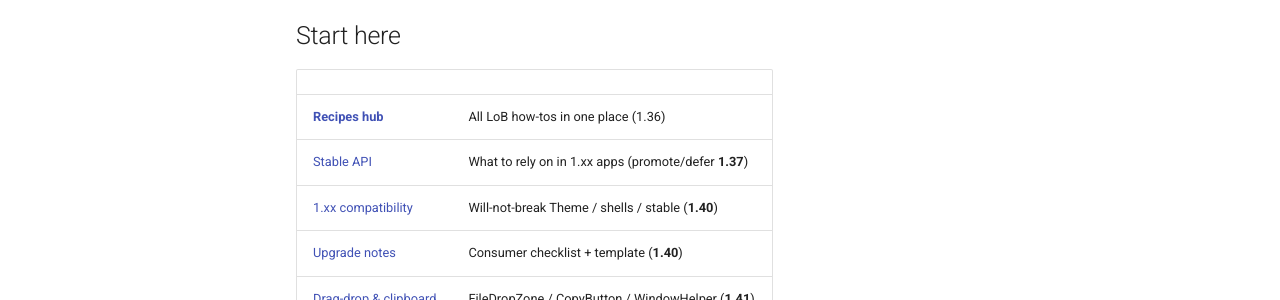
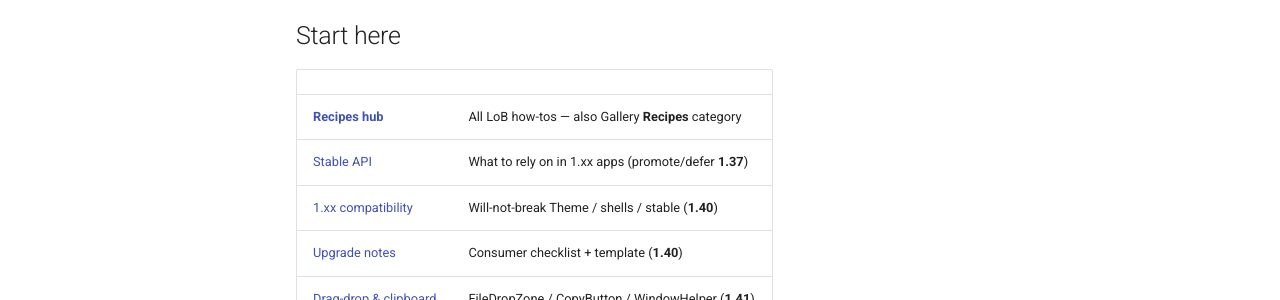
Before and after one commit to wuyijing-dev/QWinui3, an MkDocs documentation site: the page built from docs/index.md, in a window 1280 px wide and 900 px high. Shown: the part 317-617 px from the top of the window. Built offline with MkDocs 1.6.1 and Material for MkDocs 9.7.7, drawn with Linux system fonts in a browser that asks for light colours; comment, search, counter and statistics services are not loaded.

Commit message:
Gallery: surface every 1.xx recipe doc in a Recipes category.
Add hand-written hub pages for packaging, Creator, CI/smoke, examples, performance, density, graphics, forms, commands, feedback, and keyboard-first; deepen i18n/dialogs/Pitfalls; wire Home featured card to Recipes hub.

```diff
--- a/docs/index.md
+++ b/docs/index.md
@@ -8,7 +8,7 @@
 
 | | |
 |--|--|
-| **[Recipes hub](recipes.md)** | All LoB how-tos in one place (1.36) |
+| **[Recipes hub](recipes.md)** | All LoB how-tos — also Gallery **Recipes** category |
 | [Stable API](stable-api.md) | What to rely on in 1.xx apps (promote/defer **1.37**) |
 | [1.xx compatibility](compatibility-1xx.md) | Will-not-break Theme / shells / stable (**1.40**) |
 | [Upgrade notes](upgrade-notes.md) | Consumer checklist + template (**1.40**) |
```
Also changed, not shown: 18 other files.
